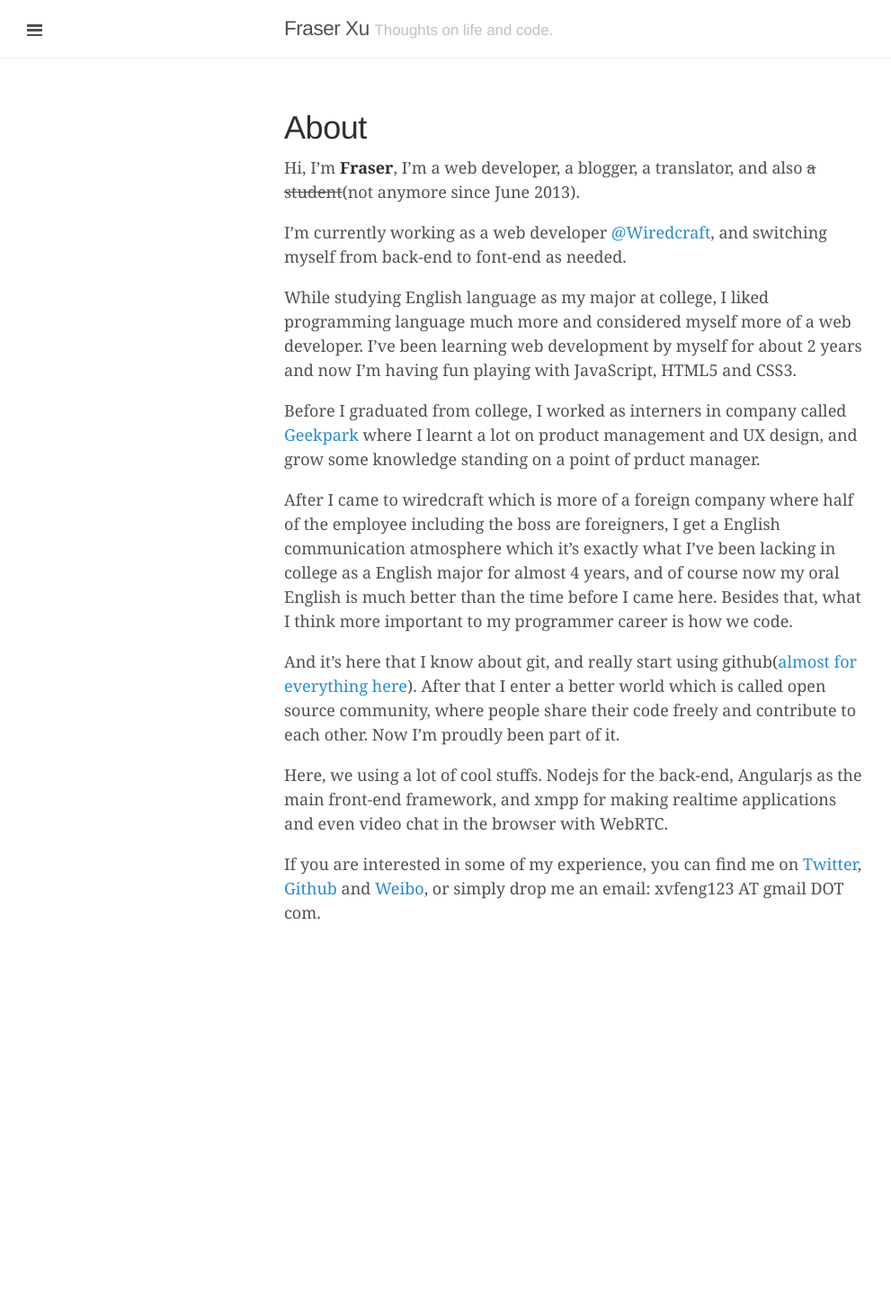
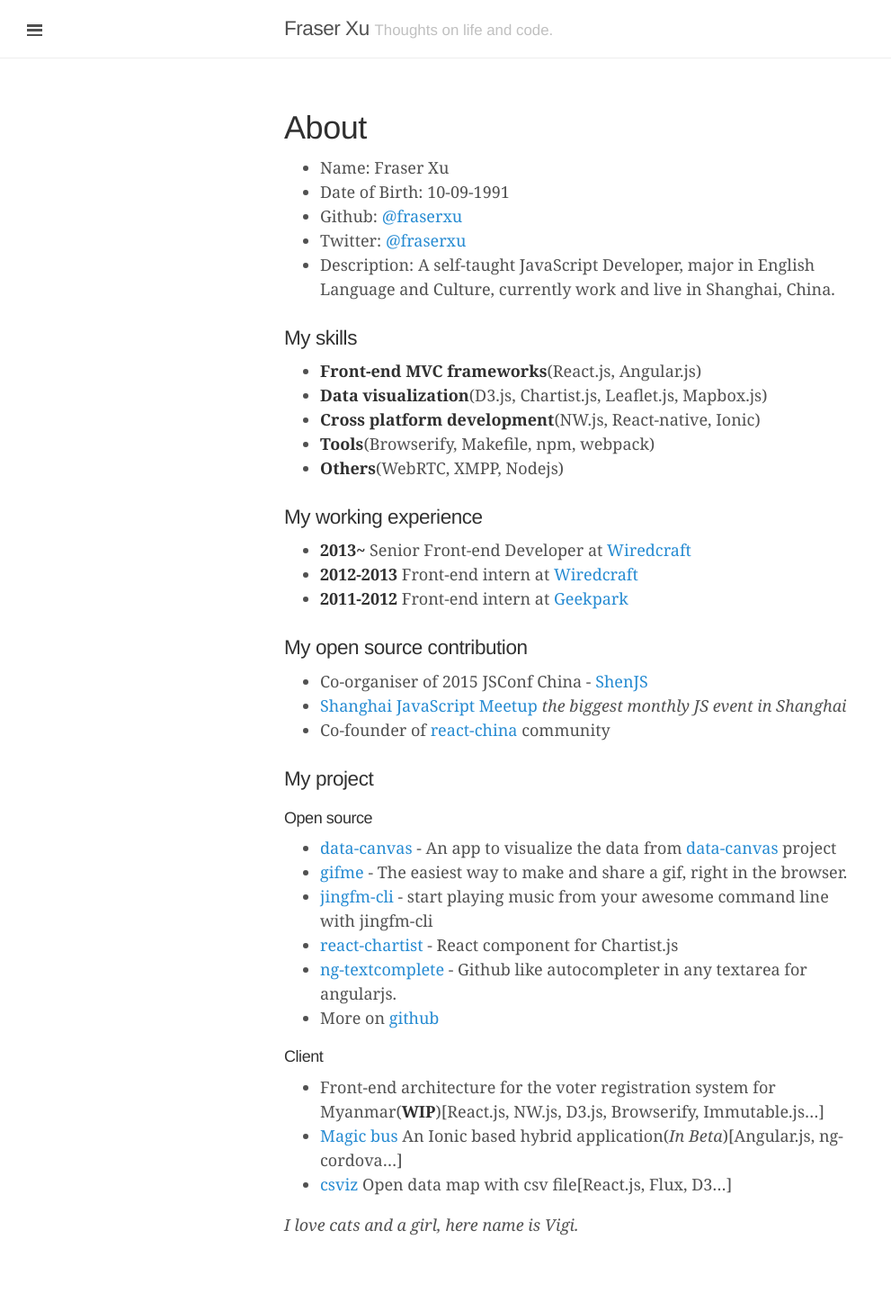
Before and after one commit to fraserxu/fraserxu.github.io, a Jekyll site: the page built from about.md, in a window 1280 px wide. Shown: the whole page at 90% size, without its empty margins (0-991 px from the left). Built offline with Jekyll 4.4.1, drawn with Linux system fonts in a browser that asks for light colours; some web fonts are replaced; Markdown is read by kramdown in place of the engine named in the settings; before the commit the page ends 1100 px from its top, so only the background shows below that.

Commit message:
update about page

```diff
--- a/about.md
+++ b/about.md
@@ -3,18 +3,44 @@
 title: About
 ---
 
-Hi, I&rsquo;m **Fraser**, I’m a web developer, a blogger, a translator, and also <del>a student</del>(not anymore since June 2013).
+* Name: Fraser Xu
+* Date of Birth: 10-09-1991
+* Github: [@fraserxu](https://github.com/fraserxu)
+* Twitter: [@fraserxu](https://twitter.com/fraserxu)
+* Description: A self-taught JavaScript Developer, major in English Language and Culture, currently work and live in Shanghai, China.
 
-I&rsquo;m currently working as a web developer [@Wiredcraft](http://wiredcraft.com), and switching myself from back-end to font-end as needed.
+### My skills
+* **Front-end MVC frameworks**(React.js, Angular.js)
+* **Data visualization**(D3.js, Chartist.js, Leaflet.js, Mapbox.js)
+* **Cross platform development**(NW.js, React-native, Ionic)
+* **Tools**(Browserify, Makefile, npm, webpack)
+* **Others**(WebRTC, XMPP, Nodejs)
 
-While studying English language as my major at college, I liked programming language much more and considered myself more of a web developer. I’ve been learning web development by myself for about 2 years and now I’m having fun playing with JavaScript, HTML5 and CSS3.
+### My working experience
 
-Before I graduated from college, I worked as interners in company called [Geekpark](http://geekpark.net) where I learnt a lot on product management and UX design, and grow some knowledge standing on a point of prduct manager.
+* **2013~** Senior Front-end Developer at [Wiredcraft](http://wiredcraft.com/)
+* **2012-2013** Front-end intern at [Wiredcraft](http://wiredcraft.com/)
+* **2011-2012** Front-end intern at [Geekpark](http://geekpark.net/)
 
-After I came to wiredcraft which is more of a foreign company where half of the employee including the boss are foreigners, I get a English communication atmosphere which it's exactly what I've been lacking in college as a English major for almost 4 years, and of course now my oral English is much better than the time before I came here. Besides that, what I think more important to my programmer career is how we code.
+### My open source contribution
 
-And it's here that I know about git, and really start using github([almost for everything here](http://wiredcraft.com/posts/2013/09/18/github-for-everything.html)). After that I enter a better world which is called open source community, where people share their code freely and contribute to each other. Now I'm proudly been part of it.
+* Co-organiser of 2015 JSConf China - [ShenJS](http://2015.jsconf.cn/)
+* [Shanghai JavaScript Meetup](http://www.meetup.com/Shanghai-JavaScript-Meetup/) *the biggest monthly JS event in Shanghai*
+* Co-founder of [react-china](http://react-china.org/) community
 
-Here, we using a lot of cool stuffs. Nodejs for the back-end, Angularjs as the main front-end framework, and xmpp for making realtime applications and even video chat in the browser with WebRTC.
+### My project
 
-If you are interested in some of my experience, you can find me on [Twitter](https://twitter.com/fraserxu), [Github](https://github.com/fraserxu) and [Weibo](http://weibo.com/xvfeng123), or simply drop me an email: xvfeng123 AT gmail DOT com.
+#### Open source
+* [data-canvas](http://fraserxu.me/data-canvas/) - An app to visualize the data from [data-canvas](http://datacanvas.org/sense-your-city/) project
+* [gifme](https://github.com/fraserxu/gifme) - The easiest way to make and share a gif, right in the browser.
+* [jingfm-cli](https://github.com/fraserxu/jingfm-cli) - start playing music from your awesome command line with jingfm-cli
+* [react-chartist](https://github.com/fraserxu/react-chartist) - React component for Chartist.js
+* [ng-textcomplete](https://github.com/fraserxu/ng-textcomplete) - Github like autocompleter in any textarea for angularjs.
+* More on [github](https://github.com/fraserxu)
+
+#### Client
+* Front-end architecture for the voter registration system for Myanmar(**WIP**)[React.js, NW.js, D3.js, Browserify, Immutable.js...]
+* [Magic bus](https://www.magicbus.io/) An Ionic based hybrid application(*In Beta*)[Angular.js, ng-cordova...]
+* [csviz](http://csviz.github.io/csviz) Open data map with csv file[React.js, Flux, D3...]
+
+*I love cats and a girl, here name is Vigi.*
```
